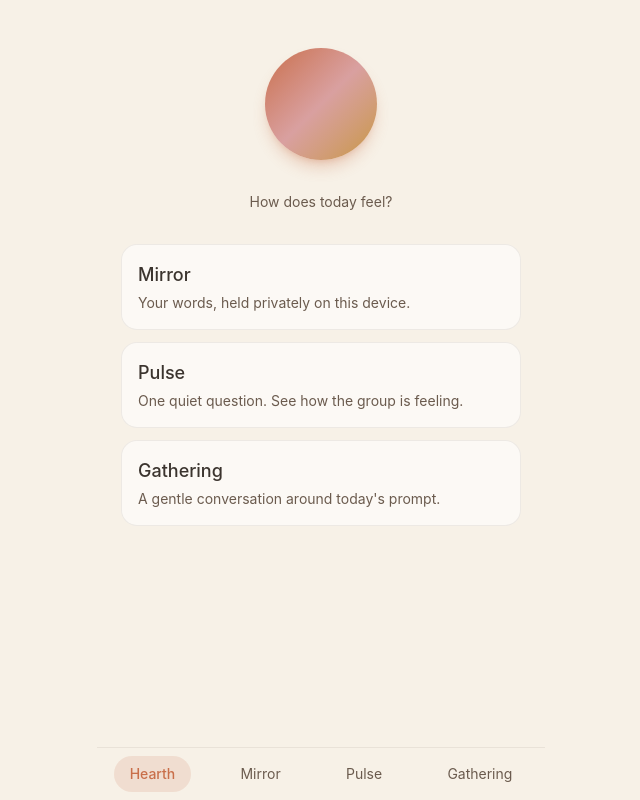
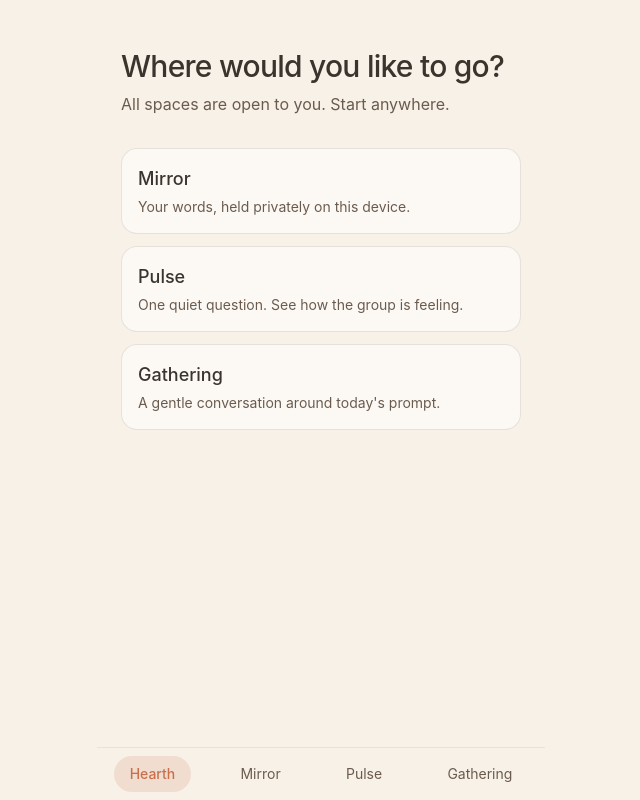
Before and after one commit to Serticode/aura, a React (Vite) app: page / in a window 1280 px wide. Shown: the whole page, without its empty margins (319-959 px from the left). Built offline with nearby package versions, Linux system fonts and the light colour scheme.

Commit message:
fix: make hearth the space chooser after the onboarding steps

```diff
--- a/src/features/hearth/Hearth.tsx
+++ b/src/features/hearth/Hearth.tsx
@@ -1,5 +1,4 @@
 import { Link } from 'react-router-dom'
-import { Orb } from '@/components/Orb'
 
 const spaces = [
   {
@@ -21,15 +20,17 @@ const spaces = [
 
 export function Hearth() {
   return (
-    <section className="flex flex-1 flex-col items-center px-6 pt-12 pb-24">
-      <Orb />
-      <p className="mt-8 text-sm text-earth">How does today feel?</p>
-      <div className="mt-8 flex w-full flex-col gap-3">
-        {spaces.map((space) => (
+    <section className="animate-rise flex flex-1 flex-col px-6 pt-12 pb-28">
+      <h1 className="text-3xl font-medium tracking-tight text-ink">Where would you like to go?</h1>
+      <p className="mt-2 text-base text-earth">All spaces are open to you. Start anywhere.</p>
+
+      <div className="mt-8 flex flex-col gap-3">
+        {spaces.map((space, index) => (
           <Link
             key={space.title}
             to={space.to}
-            className="rounded-2xl border border-earth/10 bg-white/60 p-4 transition-colors hover:bg-white"
+            className="animate-rise rounded-2xl border border-earth/15 bg-white/60 p-4 transition-colors duration-200 ease-ambient hover:bg-white hover:border-earth/35 active:scale-[0.98] focus-visible:outline-2 focus-visible:outline-offset-2 focus-visible:outline-terracotta"
+            style={{ animationDelay: `${100 + index * 90}ms` }}
           >
             <h2 className="text-lg font-medium text-ink">{space.title}</h2>
             <p className="mt-1 text-sm text-earth">{space.description}</p>
```
